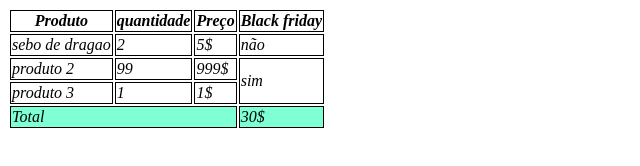
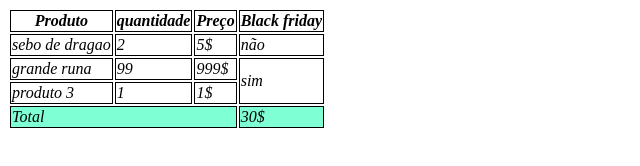
Before and after one commit to hizure/aula-tabela, a plain HTML site: page index.html in a window 1280 px wide. Shown: the full height of the page, 0-640 px from the left. Drawn offline with Linux system fonts and the light colour scheme.

Commit message:
alterado de produto para grande runa

```diff
--- a/index.html
+++ b/index.html
@@ -35,7 +35,7 @@
     <td>não</td>  </tr>
 
 <tr>
-    <td>produto 2</td>
+    <td>grande runa</td>
     <td>99</td>
     <td>999$</td>
     <td rowspan="2">sim</td>  </tr>
```
